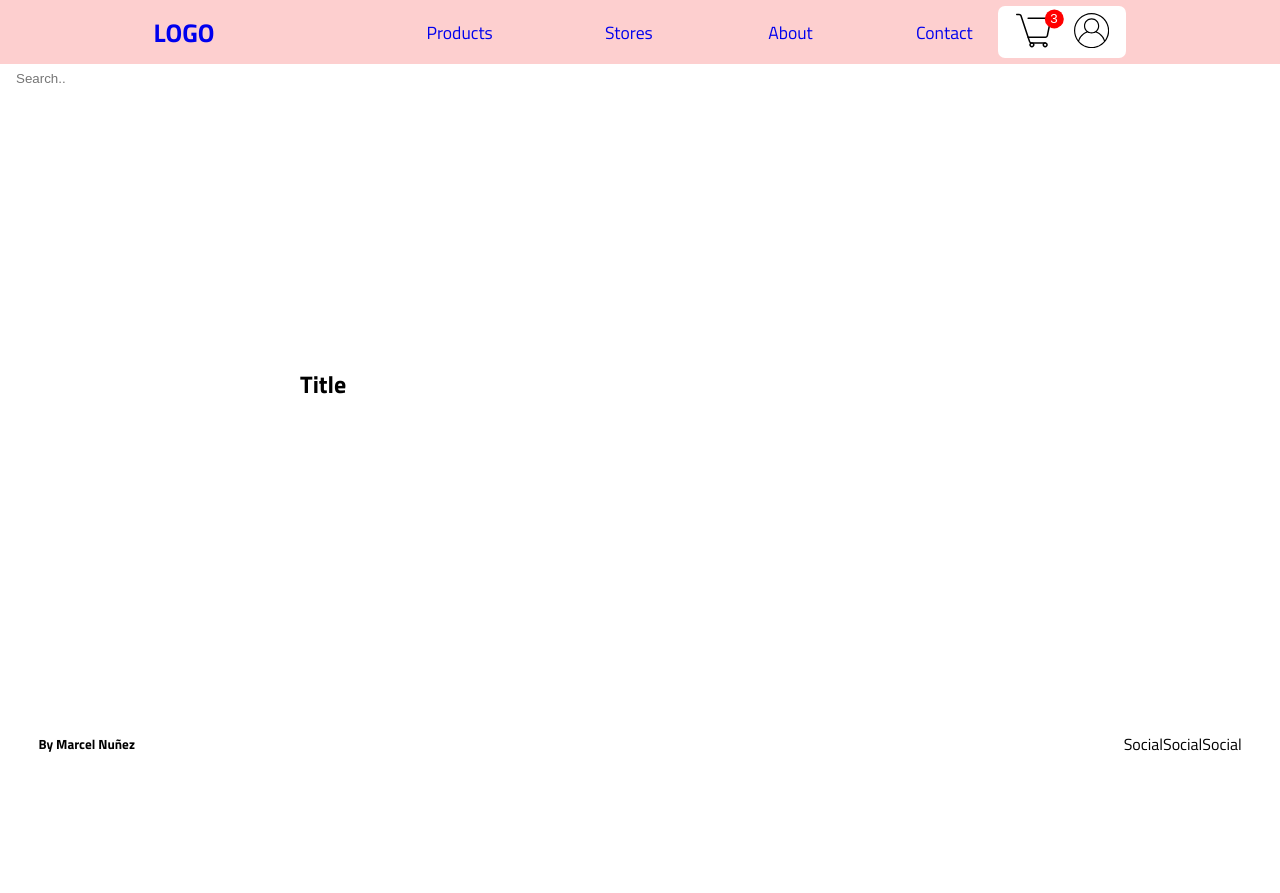
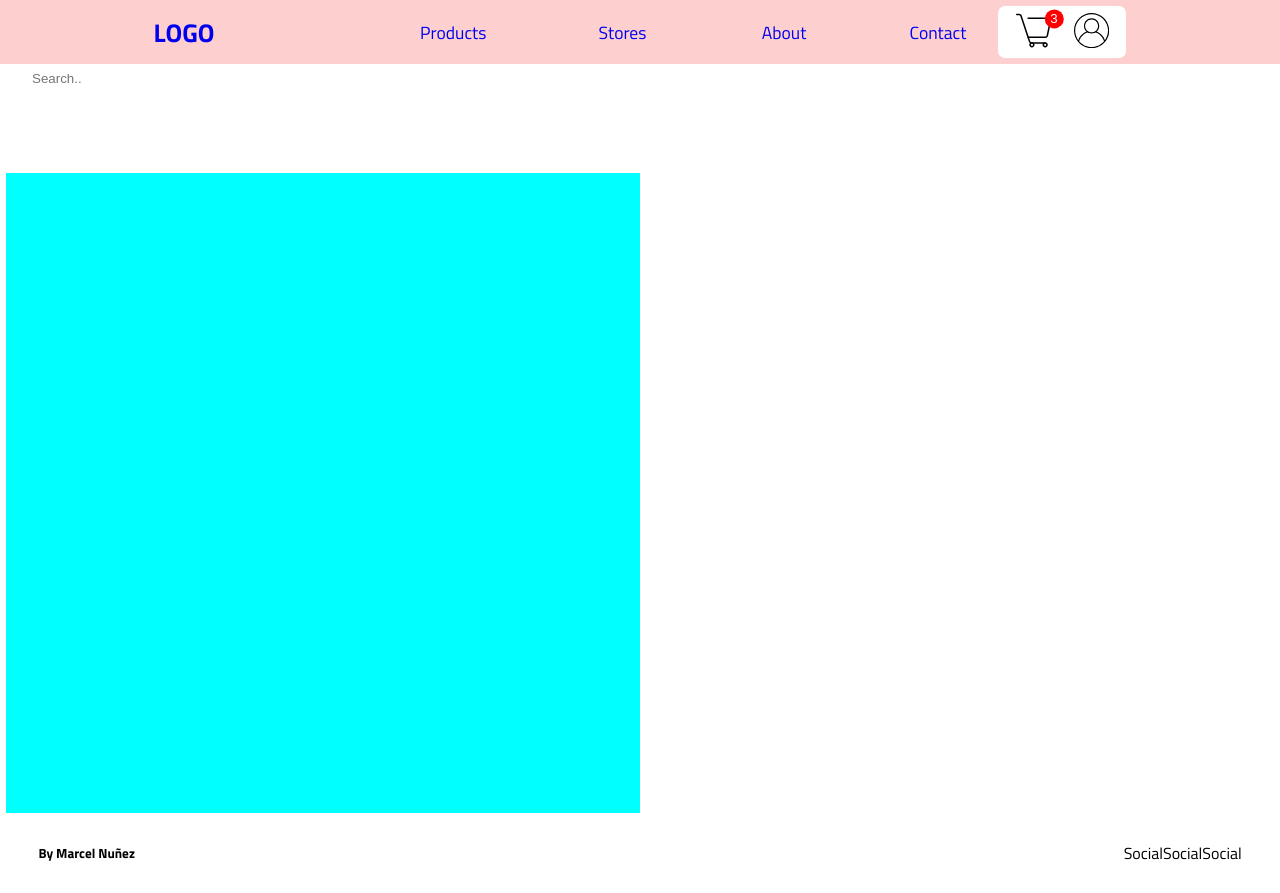
Before and after one commit to MarcelNDG/fashion-for-portfolio, a React (Create React App) app: page /sale in a window 1280 px wide. Before the commit the page ends 800 px from the top, so only its background shows below. Built offline with nearby package versions, Linux system fonts and the light colour scheme.

Commit message:
Header Items width

```diff
--- a/src/App.css
+++ b/src/App.css
@@ -90,6 +90,13 @@ footer{
   display: none;
   /* flex */
   align-items: center;
+}
+
+.headerBtnWrap{
+  display: flex;
+  width: 70vw;
+  max-width: 43rem;
+  justify-content: space-between;
 }
 
 .headerBtnList{
@@ -311,6 +318,27 @@ z-index: 2;
 }
 
 /* --- SALES page --- */
+.salesWrap{
+  display: flex;
+  flex-direction: column;
+  margin-top: 6.8rem;
+  background-color: blue;
+
+}
+
+.salesWrap h2{
+  display: inline-block;
+
+}
+.salesContainer{
+
+}
+
+.saleCategory{
+  height: 10rem;
+  background-color: aqua;
+}
+
 .saleOptionsWrap{
   display: flex;
   position: absolute;
@@ -324,6 +352,7 @@ z-index: 2;
   min-height: 3rem;
   border-bottom-left-radius: 12px;
   border-bottom-right-radius: 12px;
+
   z-index: 0;
 }
 
@@ -339,6 +368,7 @@ z-index: 2;
   height: 1.8rem;
   width: 60vw;
   padding-left: 1rem;
+  margin-left: 1rem;
   border-radius: 20px;
   margin-top: 4rem;
 
@@ -438,6 +468,11 @@ z-index: 2;
     padding: 0rem 12vw ;
   }
 
+  .headerBtnWrap{
+    width: 65vw;
+    max-width: 50rem;
+  }
+
   main{
     justify-content: center;
     text-align: center;
--- a/src/components/HeaderContent.js
+++ b/src/components/HeaderContent.js
@@ -11,13 +11,13 @@ const HeaderContent = () => {
         <>
             <div className='headerWrap'>
           <Link to='/' className='topLogoLink'> <h1 className='topLogo'>LOGO</h1></Link>
+
+                <div className='headerBtnWrap'>
                     <ul className='headerBtnList'>
                         <Link to='/sale' className='headerBtn'>Products</Link>
                         <Link to='/stores' className='headerBtn'>Stores</Link>
                         <Link to='/about' className='headerBtn'>About</Link>
                         <Link to='/contact' className='headerBtn'>Contact</Link>
-
-
                     </ul>
                     <div className='headerOptionsWrap'>
                         <div className='navOptionBtn'>
@@ -31,7 +31,7 @@ const HeaderContent = () => {
                             </button>
                         </div>
                     </div>
-
+                </div>
             </div>
         </>
     )
--- a/src/components/SalesSearchBar.js
+++ b/src/components/SalesSearchBar.js
@@ -3,7 +3,9 @@ import React from 'react'
 const SalesSearchBar = () => {
     return (
         <>
-            <input className='salesSearchBar' type="text" placeholder="Search.."></input>
+            <input className='salesSearchBar' type="text" placeholder="Search..">
+
+            </input>
         </>
     )
 }
--- a/src/pages/Sale.js
+++ b/src/pages/Sale.js
@@ -12,19 +12,27 @@ const Sale = () => {
         <>
         <header>
            <HeaderContent />
-
        </header>
 
        <main>
             <div className='salesWrap'>
-                <h2>Title</h2>
 
+                <div className='salesContainer'>
+                    <div className='saleCategory'></div>
+                    <div className='saleCategory'></div>
+                    <div className='saleCategory'></div>
+                    <div className='saleCategory'></div>
+
+
+
+                </div>
             </div>
        </main>
 
        <footer>
            <FooterContent />
        </footer>
+
        <MobileBtn />
        <SalesOptions />
        <SalesSearchBar />
```
Lines whose indentation alone changed are shown as unchanged.
